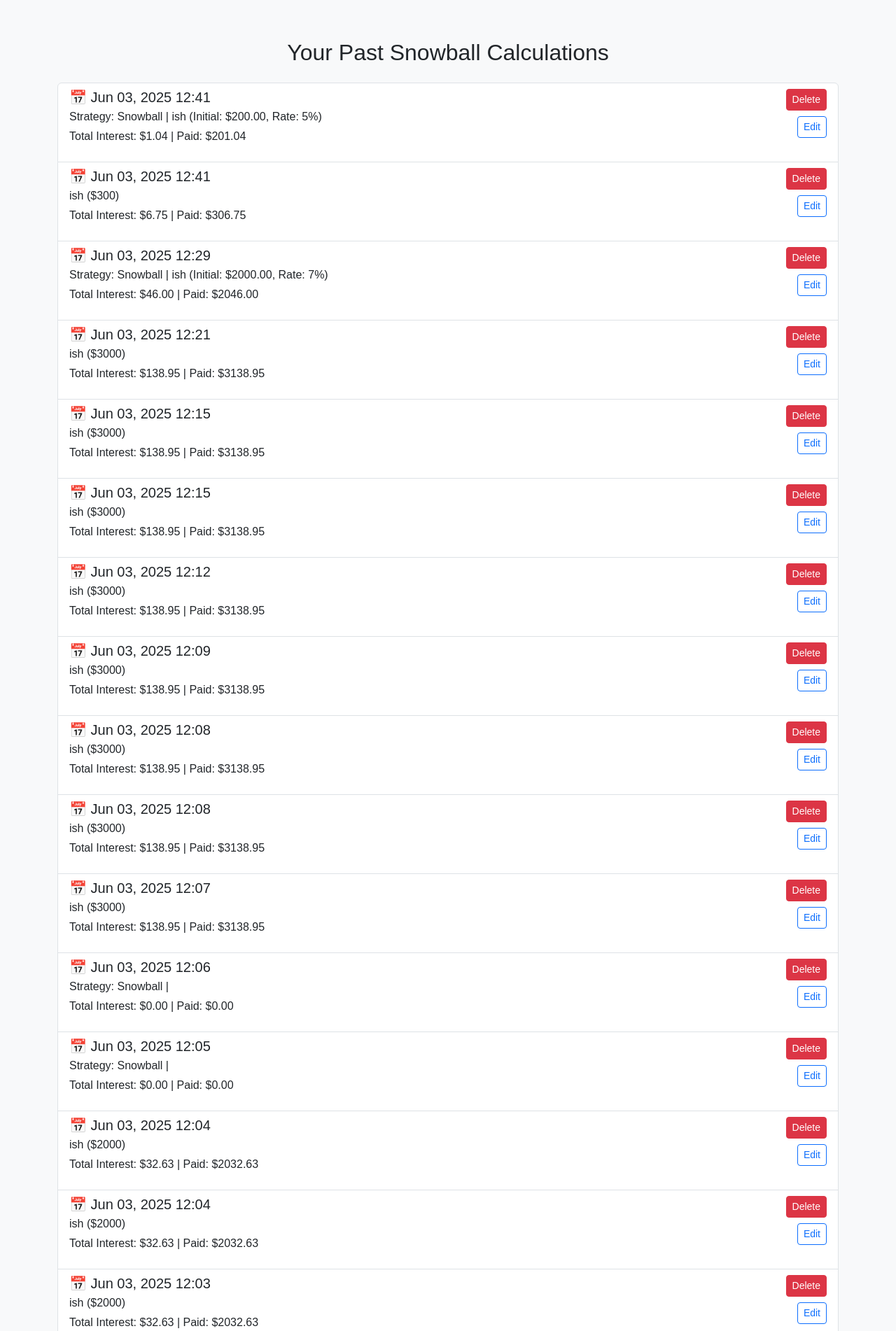
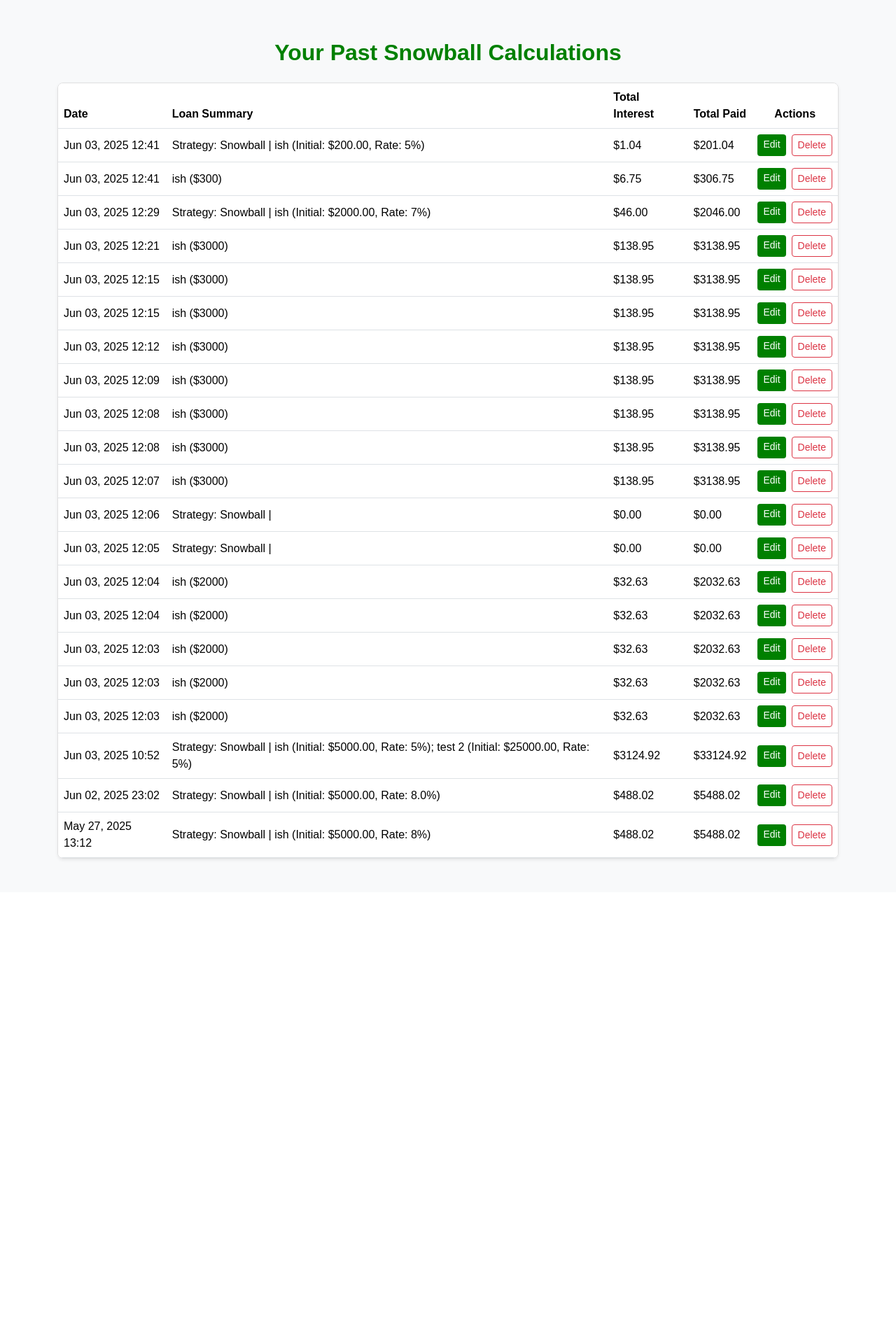
Before and after one commit to DePaul-Spring-2025-CSC-394-903/final-project-poc-team-5, a Django app: page /snowball-history/ in a window 1280 px wide. Shown: the part 62-1964 px from the top of the page at 70% size. After the commit the page ends 1292 px from the top, so only its background shows below. Run offline with Django 4.2, Linux system fonts and the light colour scheme; a user stored in the database is signed in; data comes from the database, SQL or seed files in the repository.

Commit message:
updated history styling for a few calcs

```diff
--- a/main/templates/main/snowball_history.html
+++ b/main/templates/main/snowball_history.html
@@ -1,29 +1,59 @@
 {% extends "main/base.html" %}
 {% block content %}
 <div class="container py-5">
-  <h2 class="mb-4 text-center">Your Past Snowball Calculations</h2>
+  <h2 class="text-center mb-4" style="color: green; font-weight: 600;">Your Past Snowball Calculations</h2>
 
   {% if calculations %}
-    <div class="list-group">
-      {% for calc in calculations %}
-        <div class="list-group-item d-flex justify-content-between align-items-start flex-column flex-md-row">
-          <div>
-            <h5 class="mb-1">📅 {{ calc.created_at|date:"M d, Y H:i" }}</h5>
-            <p class="mb-1">{{ calc.loan_summary }}</p>
-            <p>Total Interest: ${{ calc.total_interest }} | Paid: ${{ calc.total_payment }}</p>
-          </div>
-          <div class="mt-3 mt-md-0 text-end">
-            <form method="post" action="{% url 'delete_calculation' calc.pk %}" onsubmit="return confirm('Delete this calculation?');">
-              {% csrf_token %}
-              <button type="submit" class="btn btn-sm btn-danger">Delete</button>
-            </form>
-            <a href="{% url 'debt_calculator' %}?load={{ calc.pk }}" class="btn btn-sm btn-outline-primary mt-2">Edit</a>
-          </div>
-        </div>
-      {% endfor %}
+    <div class="table-responsive shadow-sm rounded-3" style="border: 1px solid #e0e0e0;">
+      <table class="table align-middle mb-0">
+        <thead class="bg-light" style="color: green; font-weight: 600;">
+          <tr>
+            <th>Date</th>
+            <th>Loan Summary</th>
+            <th>Total Interest</th>
+            <th>Total Paid</th>
+            <th class="text-center">Actions</th>
+          </tr>
+        </thead>
+        <tbody>
+          {% for calc in calculations %}
+          <tr>
+            <td>{{ calc.created_at|date:"M d, Y H:i" }}</td>
+            <td>{{ calc.loan_summary }}</td>
+            <td>${{ calc.total_interest }}</td>
+            <td>${{ calc.total_payment }}</td>
+            <td>
+              <div class="d-flex flex-column flex-md-row gap-2 justify-content-center">
+                <a href="{% url 'debt_calculator' %}?load={{ calc.pk }}" class="btn btn-sm" style="background-color: green; color: #fff; border: none; transition: background-color 0.3s;">
+                  Edit
+                </a>
+                <form method="post" action="{% url 'delete_calculation' calc.pk %}" onsubmit="return confirm('Delete this calculation?');" style="margin: 0;">
+                  {% csrf_token %}
+                  <button type="submit" class="btn btn-sm btn-outline-danger" style="transition: background-color 0.3s;">
+                    Delete
+                  </button>
+                </form>
+              </div>
+            </td>
+          </tr>
+          {% endfor %}
+        </tbody>
+      </table>
     </div>
   {% else %}
-    <p class="text-center">You haven't made any calculations yet.</p>
+    <p class="text-center" style="color: #555;">You haven't made any calculations yet.</p>
   {% endif %}
 </div>
+
+<style>
+  .btn-sm:hover {
+    background-color: #28a745 !important;
+    color: #fff !important;
+  }
+
+  .btn-outline-danger:hover {
+    background-color: #dc3545 !important;
+    color: #fff !important;
+  }
+</style>
 {% endblock %}
```
Also changed, not shown: main/templates/main/mortgage_history.html (+41 -11 lines), main/templates/main/take_home_history.html (+39 -9 lines).
